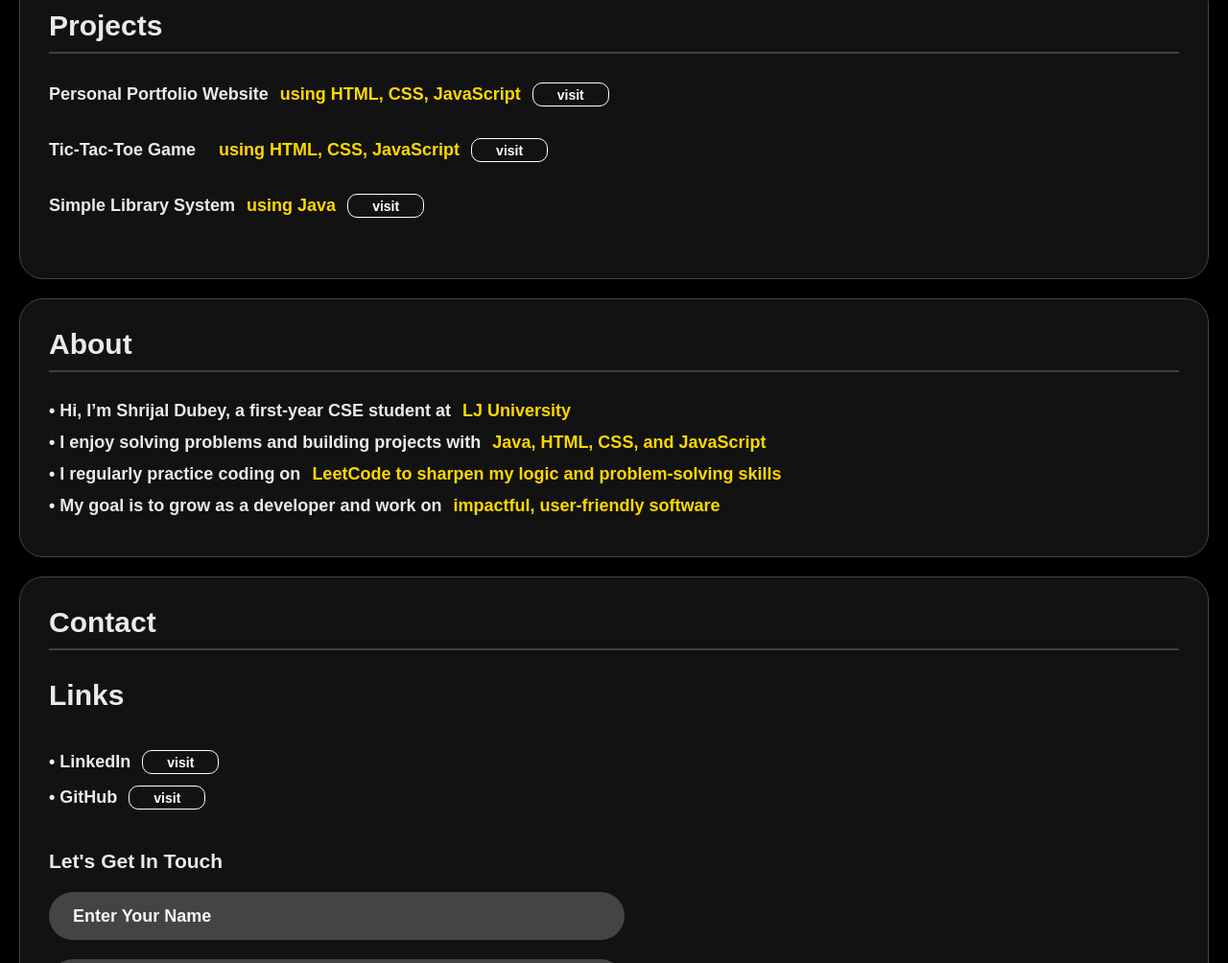
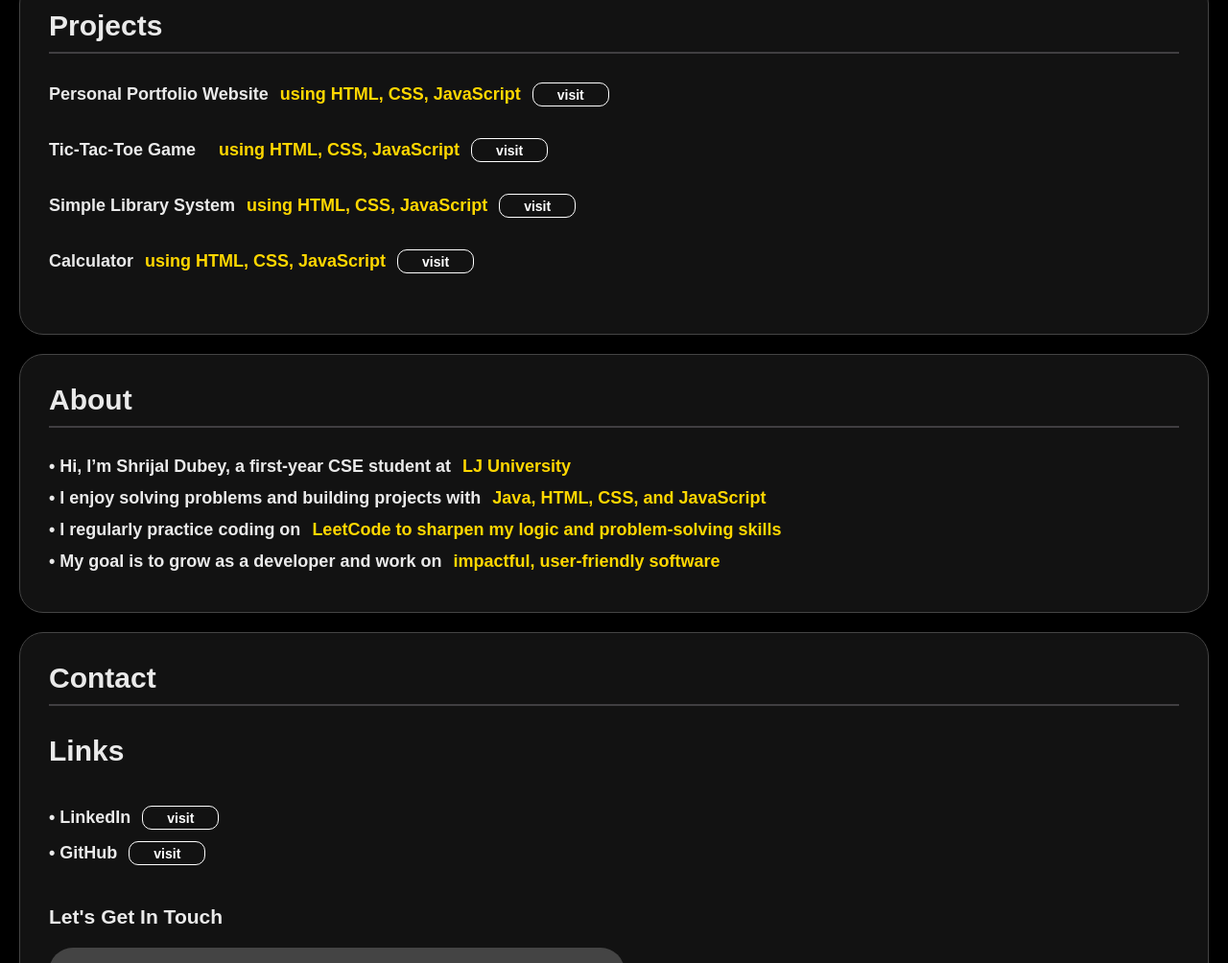
Before and after one commit to ShrijalDubey/Portfolio_, a plain HTML site: page index.html in a window 1280 px wide. Shown: the part 1932-2936 px from the top of the page at 96% size. Drawn offline with Linux system fonts and the light colour scheme.

Commit message:
calc update

```diff
--- a/index.html
+++ b/index.html
@@ -105,7 +105,12 @@
 
                         <li>
                         <strong>Simple Library System</strong>
-                        <div class="txtcol">using Java</div><button class="visit_btn"><a class="visit_anc" href="https://shrijaldubey.github.io/Library-Management-System/">visit</a></button>
+                        <div class="txtcol">using HTML, CSS, JavaScript</div><button class="visit_btn"><a class="visit_anc" href="https://shrijaldubey.github.io/Library-Management-System/">visit</a></button>
+                        </li><br>
+
+                        <li>
+                        <strong>Calculator</strong>
+                        <div class="txtcol">using HTML, CSS, JavaScript</div><button class="visit_btn"><a class="visit_anc" href="https://shrijaldubey.github.io/Calculator/">visit</a></button>
                         </li><br>
 
                     </ul>
```
